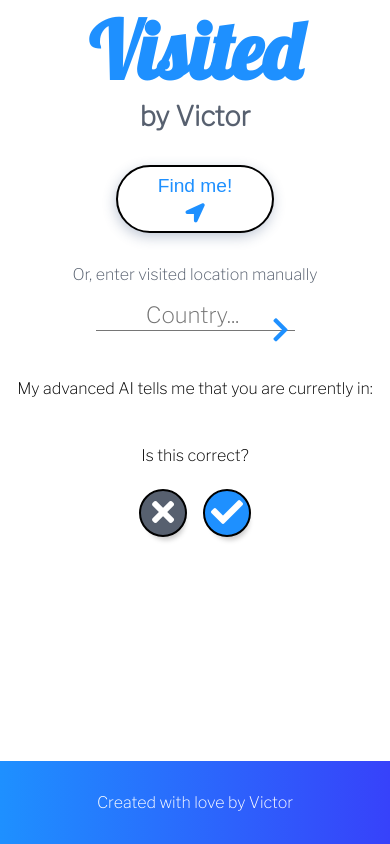
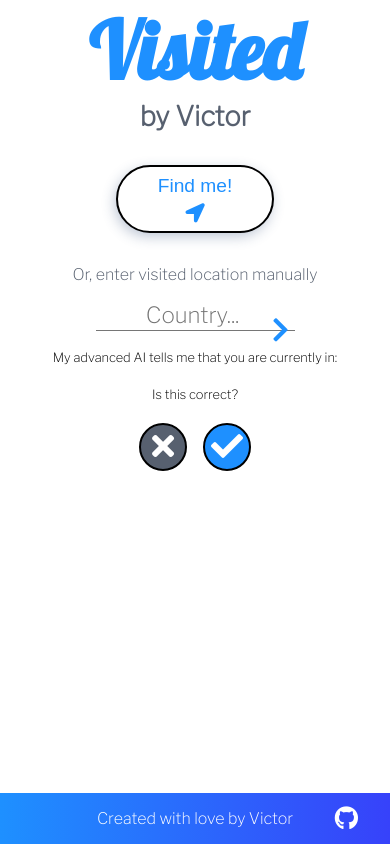
Before and after one commit to VictorPersson/visited-by-victor, a Vue app in the folder client/: page / in a window 390 px wide. Both pictures are taken after a click on the icon 280 px from the left and 329 px from the top of the page. Built offline with nearby package versions, Linux system fonts and the light colour scheme; no server answers; the database is empty.

Commit message:
Added various css responsive fixes to smaller phone devises

```diff
--- a/client/src/components/Footer/Footer.vue
+++ b/client/src/components/Footer/Footer.vue
@@ -1,6 +1,7 @@
 <template>
   <div class="footerBox">
    <p class="footerText">Created with love by Victor</p>
+   <a target="_blank" href="https://github.com/VictorPersson"><i class="fab fa-github footerIcon"></i></a>
   </div>
 </template>
 
@@ -18,8 +19,6 @@ export default {
     background: linear-gradient(to right, #1e90ff, #3742fa);
     width: 100vw;
     bottom: 0;
-    padding-top: 1rem;
-    padding-bottom: 1rem;
   }
 
   .footerText {
@@ -29,4 +28,18 @@ export default {
     font-size: 1rem;
   }
 
+  .footerIcon {
+      color: #ffffff;
+      font-size: 1.5rem;
+      position: absolute;
+      bottom: .9rem;
+      right: 2rem;
+      cursor: pointer;
+      transition: all 1s;
+  }
+
+  .footerIcon:hover {
+    transform: rotate(360deg);
+  }
+
 </style>
--- a/client/src/components/Visited/Visited.vue
+++ b/client/src/components/Visited/Visited.vue
@@ -115,7 +115,7 @@ export default {
   cursor: pointer;
   -webkit-box-shadow: -1px 4px 14px -1px rgba(46,74,117,0.33);
   -moz-box-shadow: -1px 4px 14px -1px rgba(46,74,117,0.33);
-  box-shadow: -1px 4px 14px -1px rgba(46,74,117,0.33);
+  box-shadow: -2px 4px 14px -1px rgba(46,74,117,0.33);
   border-style: solid;
 
   margin-top: 2rem;
@@ -127,7 +127,7 @@ export default {
 .trackButton:hover {
   transform: translateY(-0.4rem);
   -webkit-box-shadow: 3px 1px 5px -5px rgba(0, 0, 0, 0.83);
-  box-shadow: 3px 1px 5px -5px rgba(0, 0, 0, 0.83);
+  box-shadow: 3px 2px 9px -6px rgba(0, 0, 0, 0.83);
 }
 
 .trackButton:active {
--- a/client/src/components/Visited/VisitedDataCheck.vue
+++ b/client/src/components/Visited/VisitedDataCheck.vue
@@ -28,8 +28,8 @@ export default {
 
   methods: {
     removeItem() {
-      // Removes the requested object from the array
-      // Closes the dataCheck pop component
+      // Removes/does nothing with the requested object from the array
+      // Closes the dataCheck component
       this.$emit("buttonClicked");
     },
 
@@ -38,7 +38,6 @@ export default {
       const ref = database.ref("location");
 
       // Finds the last item in the googleResultArray (which is always the country)
-      console.log(this.googleResultArray)
       let country = this.googleResultArray.slice(-1)[0].formatted_address;
       let currentDate = new Date();
       let year = currentDate.getFullYear();
@@ -54,10 +53,6 @@ export default {
 
       ref.push(locationData);
       this.$emit("buttonClicked");
-
-
-
-      // Nu måste listan uppdateras!
     }
   }
 };
@@ -98,8 +93,6 @@ export default {
   color: #ffffff;
   transition: all 0.4s;
   cursor: pointer;
-  -webkit-box-shadow: 3px 8px 5px -5px rgba(0, 0, 0, 0.21);
-  box-shadow: 3px 8px 5px -5px rgba(0, 0, 0, 0.21);
   border-style: solid;
   display: inline-block;
   margin: .5rem;
@@ -107,8 +100,6 @@ export default {
 
 .checkButton:hover {
   transform: translateY(-0.4rem);
-  -webkit-box-shadow: 3px 1px 5px -5px rgba(0, 0, 0, 0.83);
-  box-shadow: 3px 1px 5px -5px rgba(0, 0, 0, 0.83);
 }
 
 .checkButton:active {
@@ -135,4 +126,15 @@ export default {
   background-color: #57606f;
 }
 
+  @media only screen and (max-width: 400px) {
+    .locationPara {
+      font-size: 1.4rem;
+    }
+
+    .dataCheckPara {
+      margin-top: 1.2rem;
+      font-size: .8rem;
+    }
+}
+
 </style>
```
